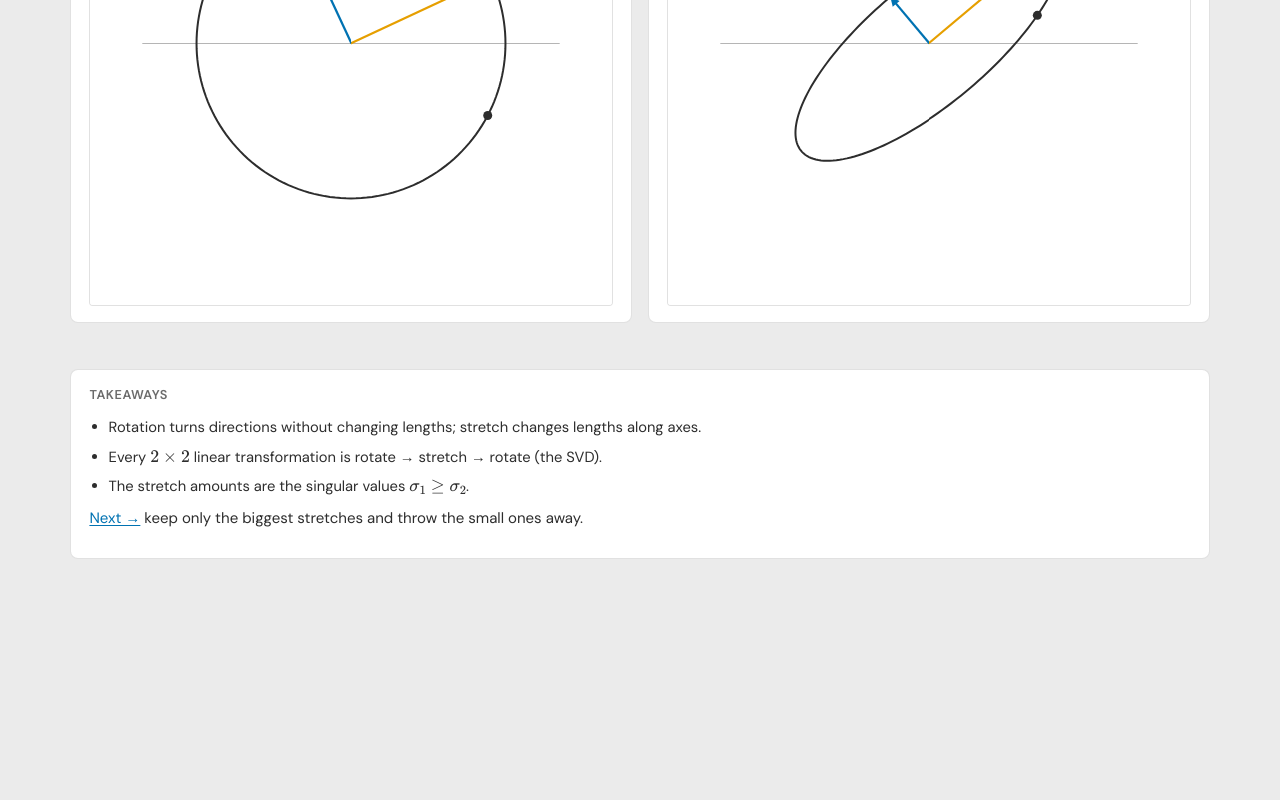
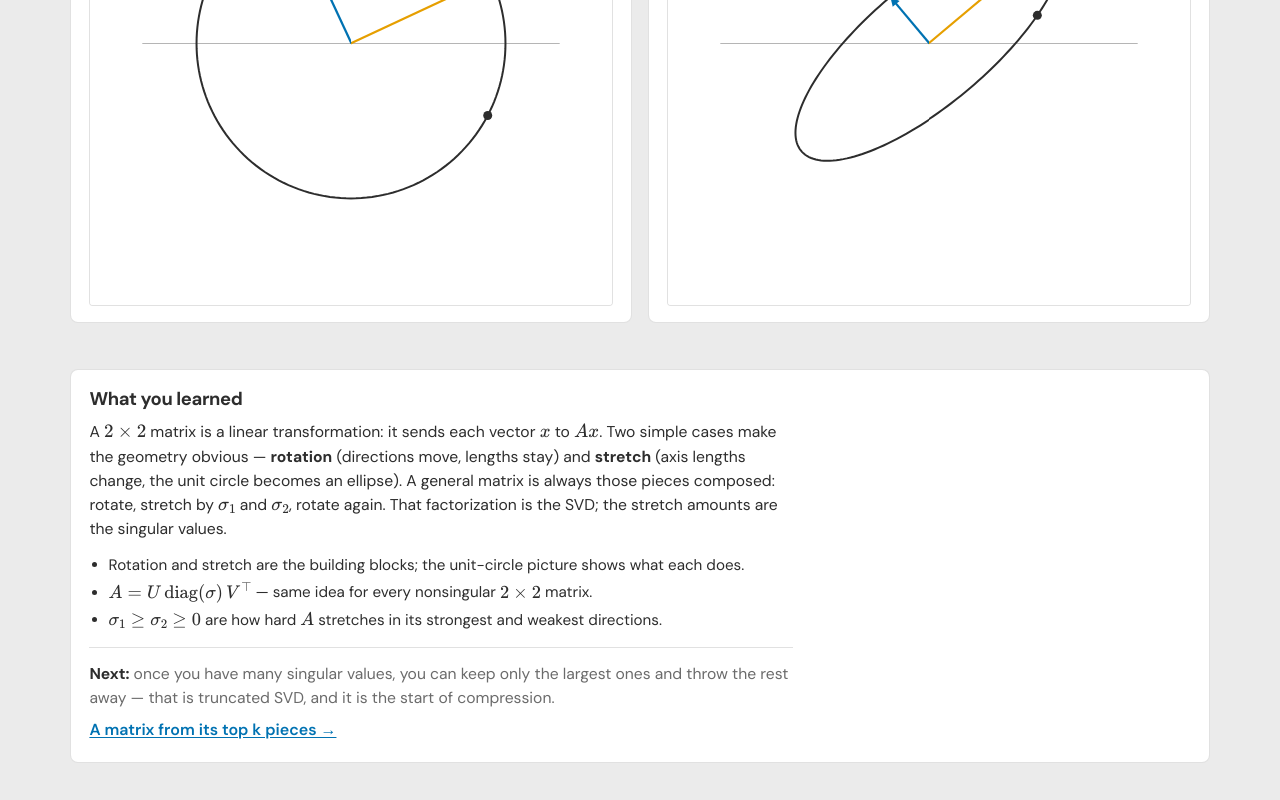
Before and after one commit to jmalicki/svd-to-vae, a website built with Vite: page web/index.html in a window 1280 px wide. Shown: the part 4783-5583 px from the top of the page. Before the commit the page ends 5390 px from the top, so only its background shows below. Built offline with nearby package versions, Linux system fonts and the light colour scheme.

Commit message:
Clarify the SVD movie with tracked vectors and add a chapter conclusion.
Carry v₁/v₂ through rotate–stretch–rotate so re-aiming is visible, and end
with a summary plus a clear link into truncated SVD.

```diff
--- a/web/src/geometry.ts
+++ b/web/src/geometry.ts
@@ -187,22 +187,22 @@ app.innerHTML = `
       <div class="panel movie-panel">
         <h2>1 · Start</h2>
         <canvas id="mv0" width="200" height="200" aria-label="Unit circle"></canvas>
-        <p class="hint">Unit circle.</p>
+        <p class="hint">Unit circle with special directions $v_1$, $v_2$.</p>
       </div>
       <div class="panel movie-panel">
         <h2>2 · Re-aim ($V^{\\top}$)</h2>
         <canvas id="mv1" width="200" height="200" aria-label="After V transpose"></canvas>
-        <p class="hint">Rotate so special directions sit on the axes.</p>
+        <p class="hint">Those arrows rotate onto the coordinate axes.</p>
       </div>
       <div class="panel movie-panel">
         <h2>3 · Stretch ($\\Sigma$)</h2>
         <canvas id="mv2" width="200" height="200" aria-label="After Sigma"></canvas>
-        <p class="hint">Stretch axes by $\\sigma_1$, $\\sigma_2$.</p>
+        <p class="hint">Axis arrows lengthen to $\\sigma_1$, $\\sigma_2$.</p>
       </div>
       <div class="panel movie-panel">
         <h2>4 · Re-aim ($U$)</h2>
         <canvas id="mv3" width="200" height="200" aria-label="After U"></canvas>
-        <p class="hint">Rotate to the final ellipse — same as $Ax$.</p>
+        <p class="hint">Rotate the stretched arrows to the final ellipse.</p>
       </div>
     </div>
     <div class="math">
@@ -278,16 +278,26 @@ app.innerHTML = `
     </div>
   </section>
 
-  <section class="appendix" id="appendix" aria-label="Takeaways">
-    <h2>Takeaways</h2>
+  <section class="conclusion" id="conclusion" aria-label="Conclusion">
+    <h2>What you learned</h2>
+    <p>
+      A $2\\times 2$ matrix is a linear transformation: it sends each vector $x$ to $Ax$.
+      Two simple cases make the geometry obvious — <strong>rotation</strong> (directions move, lengths stay)
+      and <strong>stretch</strong> (axis lengths change, the unit circle becomes an ellipse).
+      A general matrix is always those pieces composed: rotate, stretch by
+      $\\sigma_1$ and $\\sigma_2$, rotate again. That factorization is the SVD; the stretch amounts
+      are the singular values.
+    </p>
     <ul class="example-bullets">
-      <li>Rotation turns directions without changing lengths; stretch changes lengths along axes.</li>
-      <li>Every $2\\times 2$ linear transformation is rotate → stretch → rotate (the SVD).</li>
-      <li>The stretch amounts are the singular values $\\sigma_1 \\ge \\sigma_2$.</li>
+      <li>Rotation and stretch are the building blocks; the unit-circle picture shows what each does.</li>
+      <li>$A = U\\,\\mathrm{diag}(\\sigma)\\,V^{\\top}$ — same idea for every nonsingular $2\\times 2$ matrix.</li>
+      <li>$\\sigma_1 \\ge \\sigma_2 \\ge 0$ are how hard $A$ stretches in its strongest and weakest directions.</li>
     </ul>
-    <p>
-      <a href="./truncate.html">Next →</a>
-      keep only the biggest stretches and throw the small ones away.
+    <p class="next-chapter">
+      <strong>Next:</strong>
+      once you have many singular values, you can keep only the largest ones and throw the rest away —
+      that is truncated SVD, and it is the start of compression.
+      <a href="./truncate.html">A matrix from its top k pieces →</a>
     </p>
   </section>
 `;
@@ -594,17 +604,41 @@ function paintPieces(): void {
 
 function paintMovie(f: EllipseFrame): void {
   const r = f.outScale;
+  const [s1, s2] = f.sigma;
+  const v1x = get(f.V, 0, 0);
+  const v1y = get(f.V, 1, 0);
+  const v2x = get(f.V, 0, 1);
+  const v2y = get(f.V, 1, 1);
+
   paintCanvas(el.mv0, 1.35, (ctx, cx, cy, scale) => {
     drawCurve(ctx, cx, cy, scale, (t) => [Math.cos(t), Math.sin(t)], INK);
+    drawArrow(ctx, cx, cy, scale, v1x, v1y, ACCENT2, "v₁");
+    drawArrow(ctx, cx, cy, scale, v2x, v2y, ACCENT, "v₂");
   });
+
+  // Vᵀ sends vⱼ onto the coordinate axes — that is the visible rotation.
+  const [w1x, w1y] = applyMat2(f.Vt, v1x, v1y);
+  const [w2x, w2y] = applyMat2(f.Vt, v2x, v2y);
   paintCanvas(el.mv1, 1.35, (ctx, cx, cy, scale) => {
     drawCurve(ctx, cx, cy, scale, (t) => applyMat2(f.Vt, Math.cos(t), Math.sin(t)), INK);
+    drawArrow(ctx, cx, cy, scale, w1x, w1y, ACCENT2, "Vᵀv₁");
+    drawArrow(ctx, cx, cy, scale, w2x, w2y, ACCENT, "Vᵀv₂");
   });
+
+  const [p1x, p1y] = applyMat2(f.S, w1x, w1y); // ≈ (σ₁, 0)
+  const [p2x, p2y] = applyMat2(f.S, w2x, w2y); // ≈ (0, σ₂)
   paintCanvas(el.mv2, r, (ctx, cx, cy, scale) => {
     drawCurve(ctx, cx, cy, scale, (t) => applyMat2(f.SV, Math.cos(t), Math.sin(t)), INK);
+    if (s1 > 1e-6) drawArrow(ctx, cx, cy, scale, p1x, p1y, ACCENT2, "σ₁");
+    if (s2 > 1e-6) drawArrow(ctx, cx, cy, scale, p2x, p2y, ACCENT, "σ₂");
   });
+
+  const [q1x, q1y] = applyMat2(f.U, p1x, p1y); // σ₁ u₁
+  const [q2x, q2y] = applyMat2(f.U, p2x, p2y); // σ₂ u₂
   paintCanvas(el.mv3, r, (ctx, cx, cy, scale) => {
     drawCurve(ctx, cx, cy, scale, (t) => applyMat2(f.A, Math.cos(t), Math.sin(t)), INK);
+    if (s1 > 1e-6) drawArrow(ctx, cx, cy, scale, q1x, q1y, ACCENT2, "σ₁u₁");
+    if (s2 > 1e-6) drawArrow(ctx, cx, cy, scale, q2x, q2y, ACCENT, "σ₂u₂");
   });
 }
 
--- a/web/src/style.css
+++ b/web/src/style.css
@@ -520,9 +520,55 @@ button:hover {
 }
 
 .example-takeaway a,
-.appendix a {
+.appendix a,
+.conclusion a {
   color: var(--accent);
   text-underline-offset: 2px;
+}
+
+.conclusion {
+  margin-top: 1.75rem;
+  padding: 1.1rem 1.15rem 1.2rem;
+  background: var(--panel);
+  border: 1px solid var(--line);
+  border-radius: 8px;
+}
+
+.conclusion > h2 {
+  margin: 0 0 0.55rem;
+  font-size: 1.15rem;
+  font-weight: 700;
+  letter-spacing: -0.02em;
+}
+
+.conclusion > p {
+  margin: 0 0 0.75rem;
+  max-width: 44rem;
+  color: var(--ink);
+  line-height: 1.55;
+  font-size: 0.98rem;
+}
+
+.conclusion .example-bullets {
+  margin-bottom: 1rem;
+}
+
+.conclusion .next-chapter {
+  margin: 0;
+  padding-top: 0.85rem;
+  border-top: 1px solid var(--line);
+  color: var(--muted);
+}
+
+.conclusion .next-chapter strong {
+  color: var(--ink);
+}
+
+.conclusion .next-chapter a {
+  display: inline-block;
+  margin-top: 0.45rem;
+  font-weight: 600;
+  font-size: 1rem;
 }
 
 .demo-block .controls {
```
